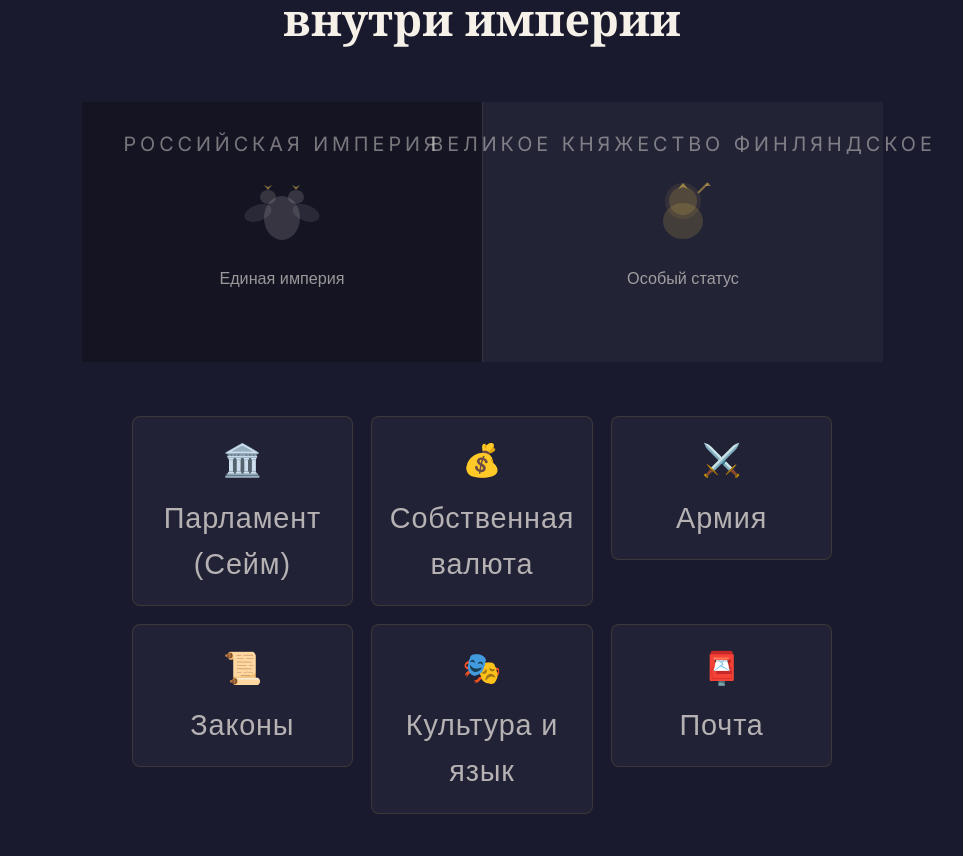
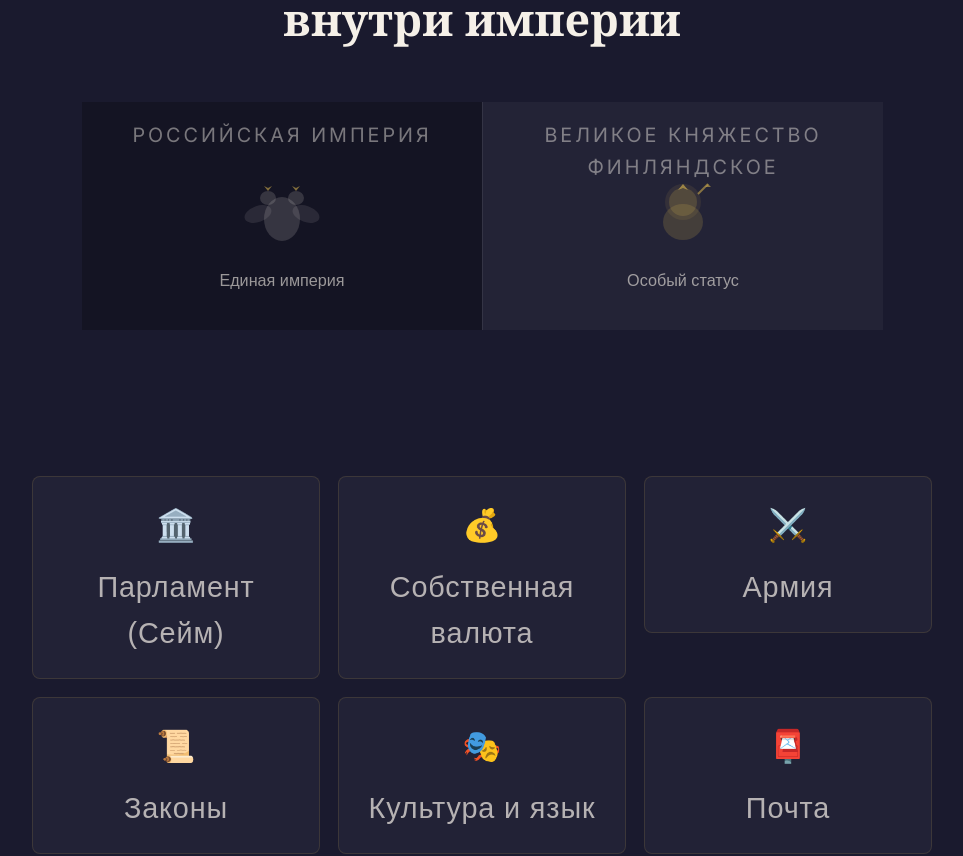
Before and after one commit to Gipoteza/finlandhistory, a Next.js app: page / in a window 1280 px wide. Shown: the part 1740-2596 px from the top of the page, without its empty margins (158-1121 px from the left). Built offline with nearby package versions, Linux system fonts and the light colour scheme; a web font is replaced by a local one.

Commit message:
fix: expand containers to fit larger fonts, fix SplitScreen labels overflow

```diff
--- a/src/components/sections/ChapterAutonomy.tsx
+++ b/src/components/sections/ChapterAutonomy.tsx
@@ -109,7 +109,7 @@ export default function ChapterAutonomy() {
 
       {/* SplitScreen comparison */}
       <FadeInView delay={250} direction="none" className="autonomy-splitscreen-wrapper">
-        <div style={{ width: '100%', height: '260px' }}>
+        <div style={{ width: '100%', minHeight: '320px' }}>
           <SplitScreen
             leftLabel="Российская империя"
             rightLabel="Великое княжество Финляндское"
@@ -134,7 +134,7 @@ export default function ChapterAutonomy() {
       </FadeInView>
 
       {/* Autonomy attributes grid */}
-      <div style={{ maxWidth: '700px', width: '100%', marginBottom: '3rem' }}>
+      <div style={{ maxWidth: '900px', width: '100%', marginBottom: '3rem' }}>
         <StaggerReveal
           staggerDelay={150}
           className="autonomy-grid"
@@ -147,8 +147,8 @@ export default function ChapterAutonomy() {
                 display: 'flex',
                 flexDirection: 'column',
                 alignItems: 'center',
-                gap: '0.5rem',
-                padding: '1rem',
+                gap: '0.75rem',
+                padding: '1.25rem',
                 background: 'rgba(255,255,255,0.04)',
                 borderRadius: '8px',
                 border: '1px solid rgba(201,168,76,0.15)',
--- a/src/components/ui/SplitScreen.tsx
+++ b/src/components/ui/SplitScreen.tsx
@@ -34,7 +34,8 @@ export default function SplitScreen({
           flexDirection: 'column',
           alignItems: 'center',
           justifyContent: 'center',
-          padding: '2rem',
+          padding: '4rem 2rem 2rem',
+          minHeight: '200px',
         }}
         className="split-screen__left"
       >
@@ -42,14 +43,15 @@ export default function SplitScreen({
         <div
           style={{
             position: 'absolute',
-            top: '1.5rem',
-            left: '50%',
-            transform: 'translateX(-50%)',
+            top: '1rem',
+            left: 0,
+            right: 0,
+            textAlign: 'center',
+            padding: '0 0.5rem',
             fontSize: '1.1rem',
             textTransform: 'uppercase',
-            letterSpacing: '0.2em',
+            letterSpacing: '0.15em',
             color: 'rgba(245, 240, 232, 0.45)',
-            whiteSpace: 'nowrap',
           }}
         >
           {leftLabel}
@@ -79,7 +81,8 @@ export default function SplitScreen({
           flexDirection: 'column',
           alignItems: 'center',
           justifyContent: 'center',
-          padding: '2rem',
+          padding: '4rem 2rem 2rem',
+          minHeight: '200px',
         }}
         className="split-screen__right"
       >
@@ -87,14 +90,15 @@ export default function SplitScreen({
         <div
           style={{
             position: 'absolute',
-            top: '1.5rem',
-            left: '50%',
-            transform: 'translateX(-50%)',
+            top: '1rem',
+            left: 0,
+            right: 0,
+            textAlign: 'center',
+            padding: '0 0.5rem',
             fontSize: '1.1rem',
             textTransform: 'uppercase',
-            letterSpacing: '0.2em',
+            letterSpacing: '0.15em',
             color: 'rgba(245, 240, 232, 0.45)',
-            whiteSpace: 'nowrap',
           }}
         >
           {rightLabel}
--- a/src/components/ui/Timeline.tsx
+++ b/src/components/ui/Timeline.tsx
@@ -80,7 +80,7 @@ function TimelineDot({ event, index, isActive, isVisible, isHorizontal }: Timeli
         >
           <span
             style={{
-              fontSize: '1.6rem',
+              fontSize: '1.0rem',
               fontWeight: 'bold',
               color: isActive ? '#c9a84c' : 'rgba(245, 240, 232, 0.7)',
               letterSpacing: '0.05em',
@@ -95,7 +95,7 @@ function TimelineDot({ event, index, isActive, isVisible, isHorizontal }: Timeli
               fontSize: '1.4rem',
               color: isActive ? 'rgba(245, 240, 232, 0.9)' : 'rgba(245, 240, 232, 0.45)',
               letterSpacing: '0.03em',
-              maxWidth: isHorizontal ? '80px' : '200px',
+              maxWidth: isHorizontal ? '100px' : '200px',
               textAlign: isHorizontal ? 'center' : 'left',
               lineHeight: 1.3,
               transition: 'color 0.3s ease',
@@ -120,7 +120,7 @@ function TimelineDot({ event, index, isActive, isVisible, isHorizontal }: Timeli
               border: '1px solid rgba(201, 168, 76, 0.3)',
               borderRadius: '4px',
               padding: '0.4rem 0.6rem',
-              fontSize: '1.5rem',
+              fontSize: '1.0rem',
               color: 'rgba(245, 240, 232, 0.85)',
               whiteSpace: isHorizontal ? 'nowrap' : 'normal',
               maxWidth: isHorizontal ? 'none' : '200px',
```
